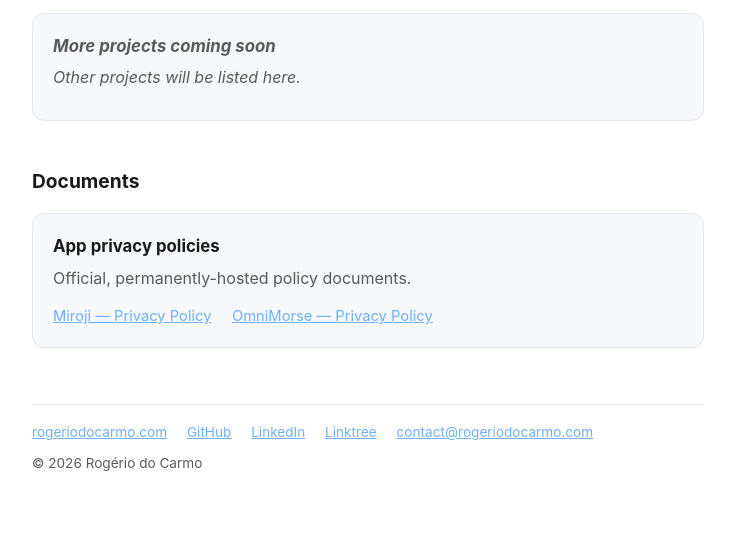
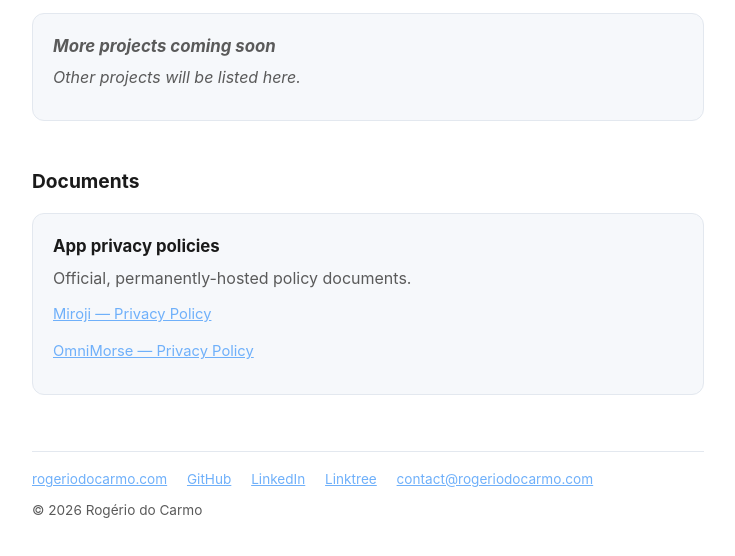
Before and after one commit to RogerioDoCarmo/RogerioDoCarmo.github.io, a plain HTML site: page index.html in a window 1280 px wide. Shown: the part 1057-1613 px from the top of the page, without its empty margins (272-1007 px from the left). Drawn offline with Linux system fonts and the light colour scheme.

Commit message:
Put each app's privacy policy link on its own line
The two policy links in the Documents card ran together on one line.
Reuse the existing .privacy-link class (display: block) so each sits on
its own line, as on the app cards.

Co-Authored-By: Claude Opus 5.5 <noreply@anthropic.com>

```diff
--- a/index.html
+++ b/index.html
@@ -320,8 +320,8 @@
           <h3 data-i18n="docs_title">App privacy policies</h3>
           <p data-i18n="docs_desc">Official, permanently-hosted policy documents.</p>
           <div class="links">
-            <a href="mirror_app/privacy-policy.html" data-i18n="miroji_pp">Miroji — Privacy Policy</a>
-            <a href="morse_app/privacy-policy.html" data-i18n="morse_pp">OmniMorse — Privacy Policy</a>
+            <a class="privacy-link" href="mirror_app/privacy-policy.html" data-i18n="miroji_pp">Miroji — Privacy Policy</a>
+            <a class="privacy-link" href="morse_app/privacy-policy.html" data-i18n="morse_pp">OmniMorse — Privacy Policy</a>
           </div>
         </div>
       </div>
```
